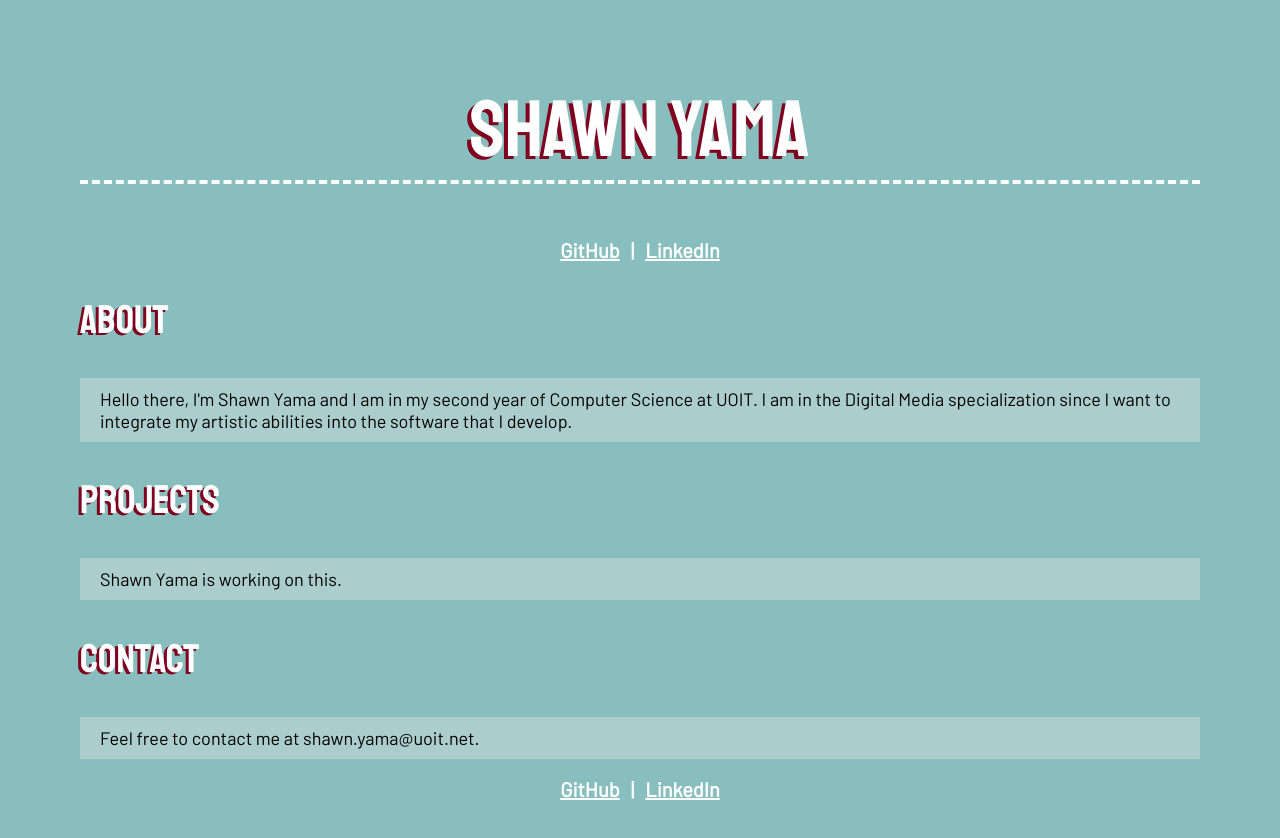
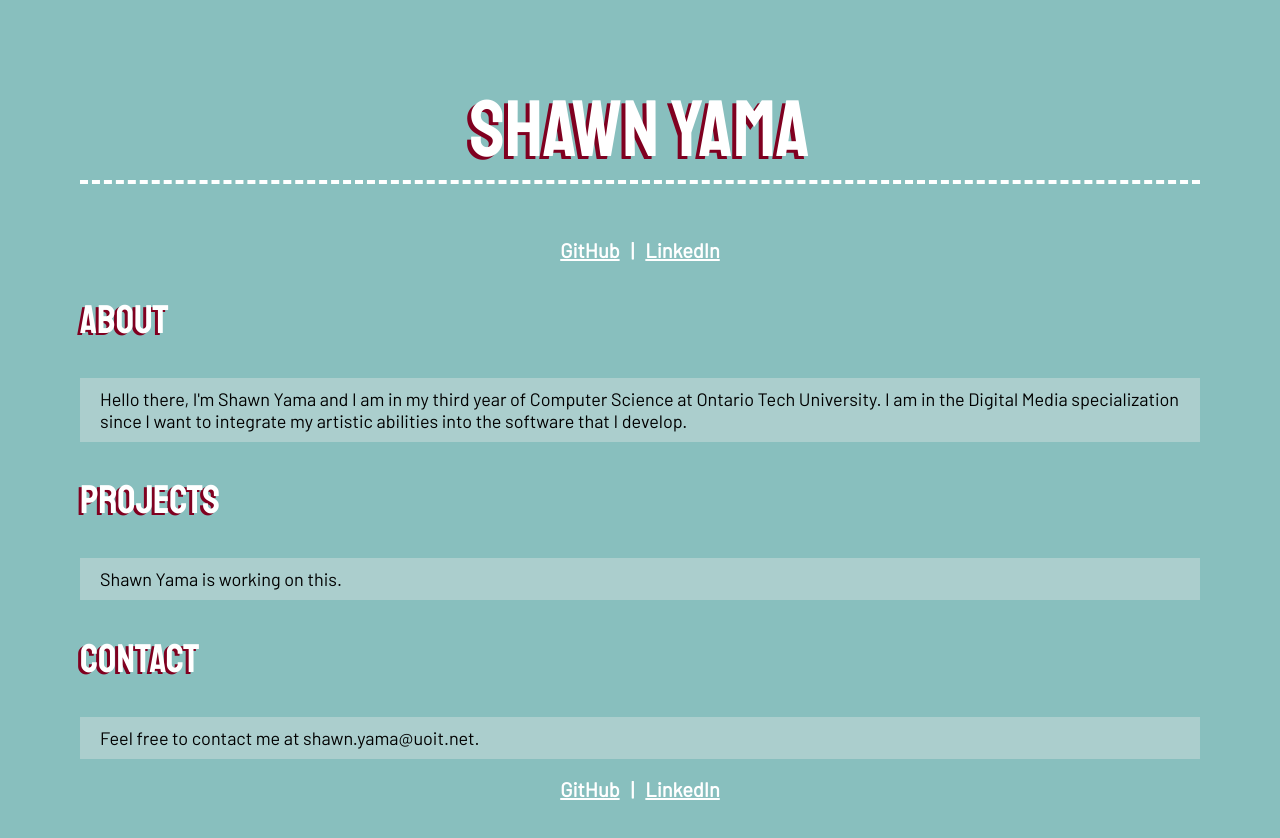
Before and after one commit to shawnyama/shawnyama.github.io, a plain HTML site: page index.html in a window 1280 px wide. Drawn offline with Linux system fonts and the light colour scheme.

Commit message:
Update index.html

```diff
--- a/index.html
+++ b/index.html
@@ -18,7 +18,7 @@
     <body>
       <h2>About</h2>
       <p>
-        Hello there, I'm Shawn Yama and I am in my second year of Computer Science at UOIT.
+        Hello there, I'm Shawn Yama and I am in my third year of Computer Science at Ontario Tech University.
         I am in the Digital Media specialization since I want to integrate my artistic abilities
         into the software that I develop.
       </p>
```
